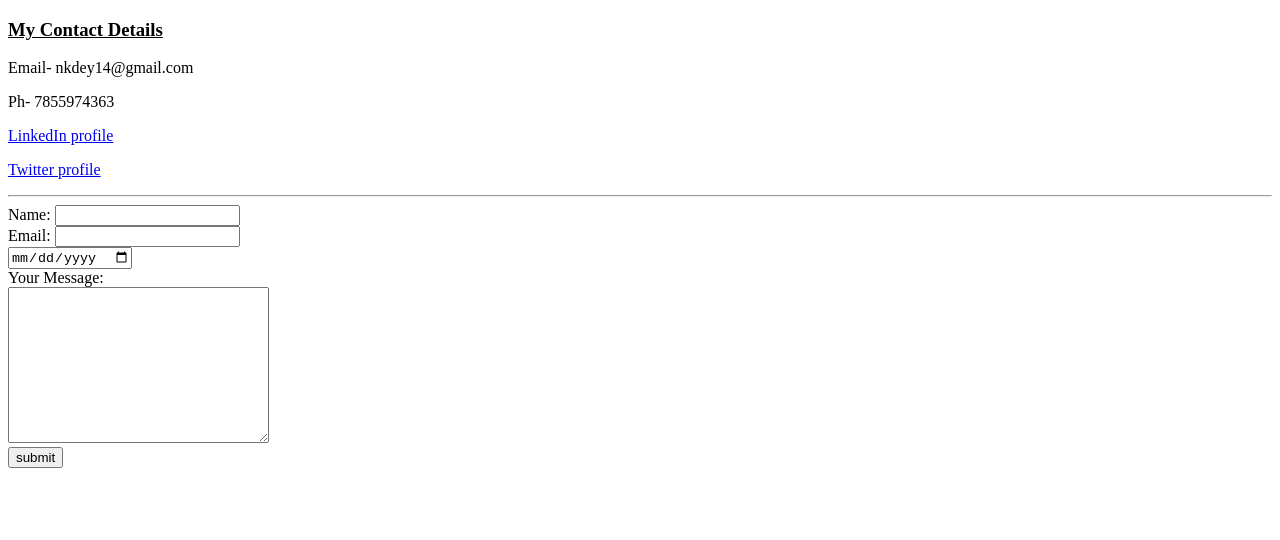
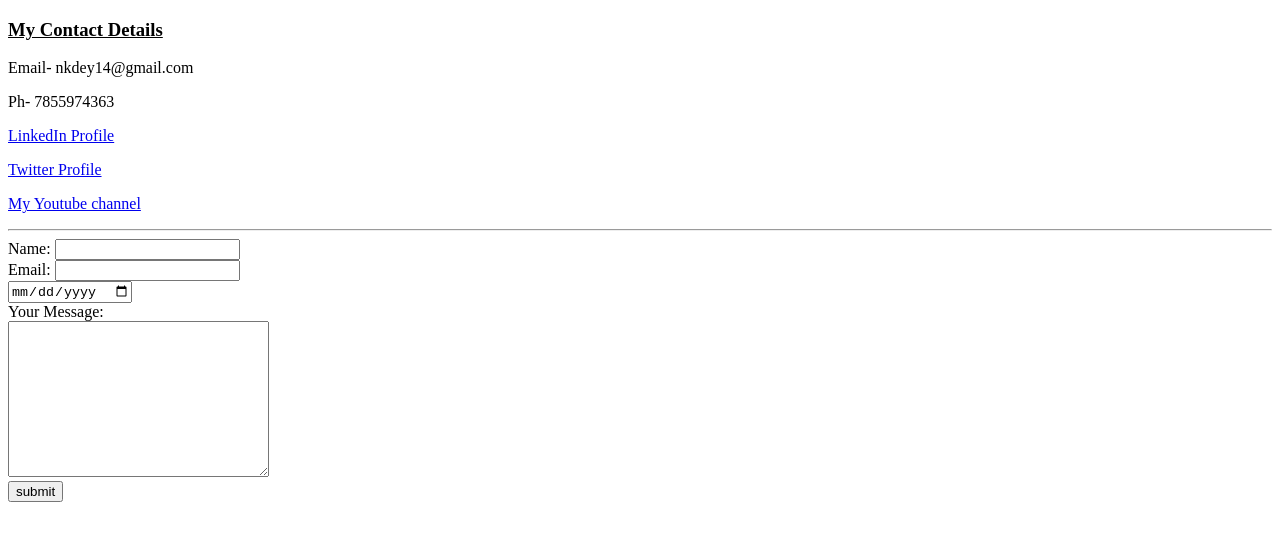
Before and after one commit to nkdey14/Personal-website, a plain HTML site: page contact.html in a window 1280 px wide. Drawn offline with Linux system fonts and the light colour scheme.

Commit message:
Update contact.html
updated code

```diff
--- a/contact.html
+++ b/contact.html
@@ -3,13 +3,15 @@
   <head>
     <meta charset="utf-8">
     <title>Contact Details</title>
+    <link rel="stylesheet" href="css/styles.css">
   </head>
   <body>
     <h3><u>My Contact Details</u></h3>
     <p>Email- nkdey14@gmail.com</p>
     <p>Ph- 7855974363</p>
-    <p><a href="https://www.linkedin.com/in/nitin-kumar-dey-49a92215b/">LinkedIn profile</a></p>
-    <p><a href="https://twitter.com/nitinkumardey14">Twitter profile</a></p>
+    <p><a href="https://www.linkedin.com/in/nitin-kumar-dey-49a92215b/">LinkedIn Profile</a></p>
+    <p><a href="https://twitter.com/nitinkumardey14">Twitter Profile</a></p>
+    <p> <a href="https://www.youtube.com/channel/UCYq5UkA-fbR8RRF-Qo0aPdg/videos">My Youtube channel</a></p>
     <hr>
 
     <form class="Feedback" action="mailto:nkdey14@gmail.com" method="post">
```
